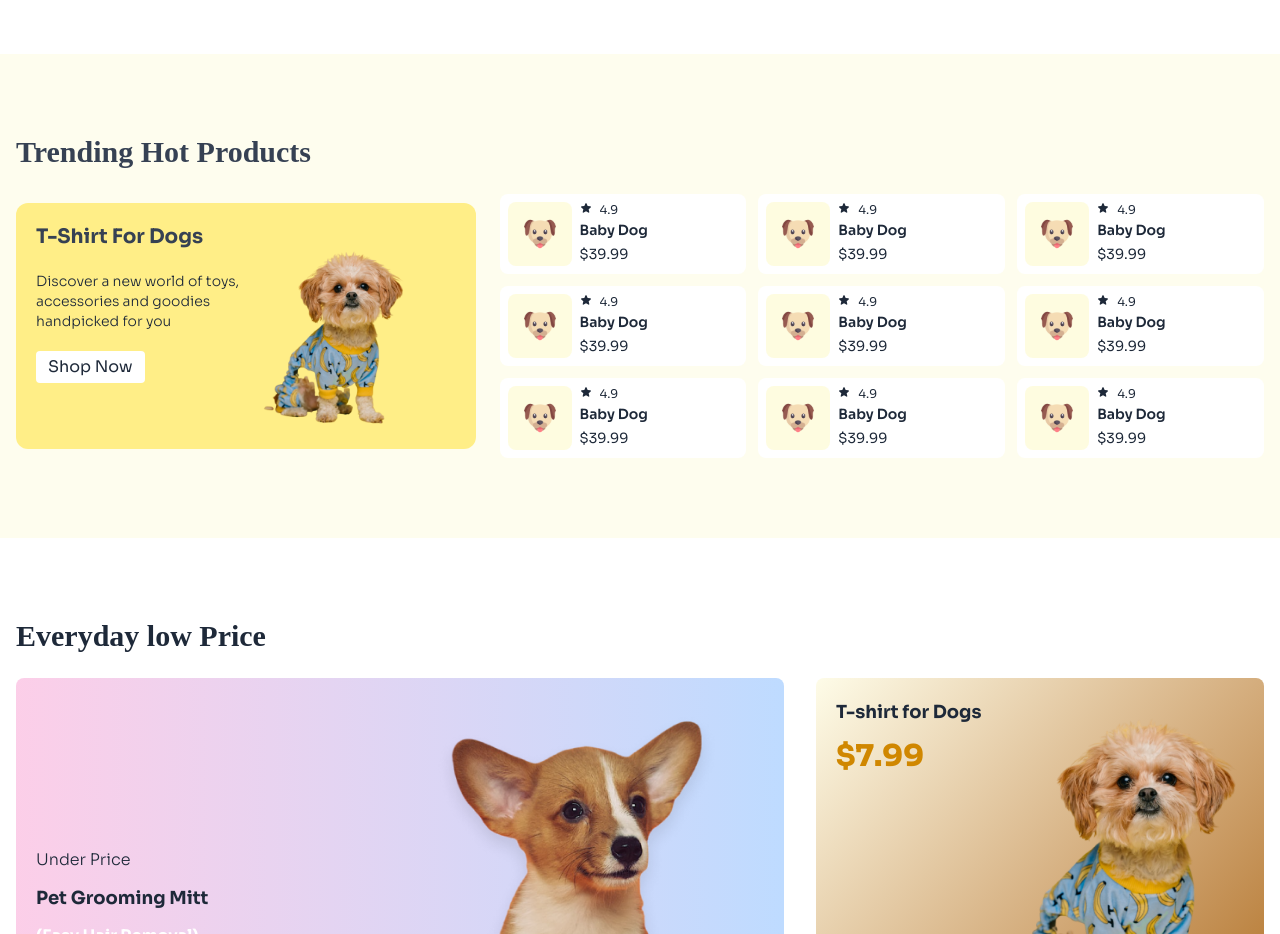
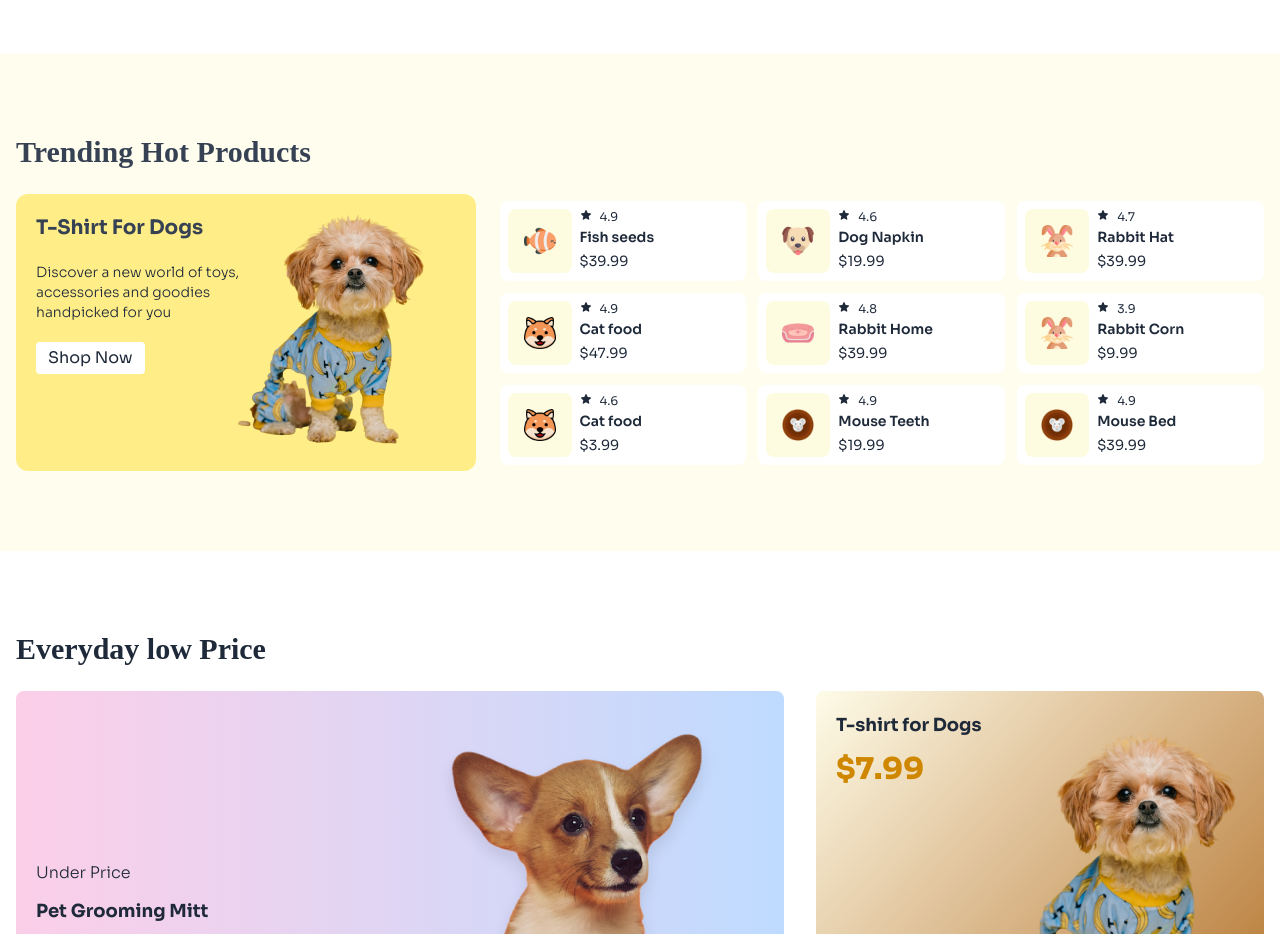
Before and after one commit to PB-Popy/B11-A3-Living-Lab, a plain HTML site: page index.html in a window 1280 px wide. Shown: the part 1220-2154 px from the top of the page. Drawn offline with nearby package versions, Linux system fonts and the light colour scheme; a web font is replaced by a local one.

Commit message:
fix sizes

```diff
--- a/index.html
+++ b/index.html
@@ -165,10 +165,10 @@
             <p class="font-light text-sm">Discover a new world of toys, accessories and goodies handpicked for you</p>
             <button class="rounded bg-white mr-auto px-3 py-1">Shop Now</button>
           </div>
-          <div class="mt-[-12rem] ml-auto flex z-1">
+          <div class="mt-[-15rem] ml-auto flex justify-end items-end align-right z-1">
             <!-- Product Image -->
             <div class="w-full">
-              <img src="c1-assets/cute-pet-small.png" alt="T-Shirt for Dogs" class="w-3/4 max-w-sm mx-auto">
+              <img src="c1-assets/cute-pet-small.png" alt="T-Shirt for Dogs" class="max-w-sm mx-auto">
             </div>
           </div>
         </div>
@@ -177,7 +177,7 @@
           <div class="rounded-lg border-gray-700 bg-white">
             <div class="flex flex-row p-2 justify-left">
               <div class="bg-yellow-100/50 rounded-lg">
-                <img src="c1-assets/dog-cartoon.png" class="h-16 w-16 p-4">
+                <img src="c1-assets/fish-cartoon.png" class="h-16 w-16 p-4">
               </div>
               <div class="flex flex-col ml-2">
                 <div class="flex flex-row text-xs">
@@ -187,7 +187,7 @@
                   <span class="font-normal pl-2">4.9</span>
                 </div>
                 <div class="text-normal">
-                  <span class="font-semibold text-sm">Baby Dog</span>
+                  <span class="font-semibold text-sm">Fish seeds</span>
                 </div>
                 <div>
                   <span class="text-sm font-normal font-gray-700">$39.99</span>
@@ -205,10 +205,31 @@
                   <svg xmlns="http://www.w3.org/2000/svg" viewBox="0 0 24 24" fill="currentColor" class="size-3">
                     <path fill-rule="evenodd" d="M10.788 3.21c.448-1.077 1.976-1.077 2.424 0l2.082 5.006 5.404.434c1.164.093 1.636 1.545.749 2.305l-4.117 3.527 1.257 5.273c.271 1.136-.964 2.033-1.96 1.425L12 18.354 7.373 21.18c-.996.608-2.231-.29-1.96-1.425l1.257-5.273-4.117-3.527c-.887-.76-.415-2.212.749-2.305l5.404-.434 2.082-5.005Z" clip-rule="evenodd" />
                   </svg>
-                  <span class="font-normal pl-2">4.9</span>
+                  <span class="font-normal pl-2">4.6</span>
                 </div>
                 <div class="text-normal">
-                  <span class="font-semibold text-sm">Baby Dog</span>
+                  <span class="font-semibold text-sm">Dog Napkin</span>
+                </div>
+                <div>
+                  <span class="text-sm font-normal font-gray-700">$19.99</span>
+                </div>
+              </div>
+            </div>
+          </div>
+          <div class="rounded-lg border-gray-700 bg-white">
+            <div class="flex flex-row p-2 justify-left">
+              <div class="bg-yellow-100/50 rounded-lg">
+                <img src="c1-assets/rabbit-cartoon.png" class="h-16 w-16 p-4">
+              </div>
+              <div class="flex flex-col ml-2">
+                <div class="flex flex-row text-xs">
+                  <svg xmlns="http://www.w3.org/2000/svg" viewBox="0 0 24 24" fill="currentColor" class="size-3">
+                    <path fill-rule="evenodd" d="M10.788 3.21c.448-1.077 1.976-1.077 2.424 0l2.082 5.006 5.404.434c1.164.093 1.636 1.545.749 2.305l-4.117 3.527 1.257 5.273c.271 1.136-.964 2.033-1.96 1.425L12 18.354 7.373 21.18c-.996.608-2.231-.29-1.96-1.425l1.257-5.273-4.117-3.527c-.887-.76-.415-2.212.749-2.305l5.404-.434 2.082-5.005Z" clip-rule="evenodd" />
+                  </svg>
+                  <span class="font-normal pl-2">4.7</span>
+                </div>
+                <div class="text-normal">
+                  <span class="font-semibold text-sm">Rabbit Hat</span>
                 </div>
                 <div>
                   <span class="text-sm font-normal font-gray-700">$39.99</span>
@@ -219,7 +240,7 @@
           <div class="rounded-lg border-gray-700 bg-white">
             <div class="flex flex-row p-2 justify-left">
               <div class="bg-yellow-100/50 rounded-lg">
-                <img src="c1-assets/dog-cartoon.png" class="h-16 w-16 p-4">
+                <img src="c1-assets/cat-cartoon.png" class="h-16 w-16 p-4">
               </div>
               <div class="flex flex-col ml-2">
                 <div class="flex flex-row text-xs">
@@ -229,7 +250,28 @@
                   <span class="font-normal pl-2">4.9</span>
                 </div>
                 <div class="text-normal">
-                  <span class="font-semibold text-sm">Baby Dog</span>
+                  <span class="font-semibold text-sm">Cat food</span>
+                </div>
+                <div>
+                  <span class="text-sm font-normal font-gray-700">$47.99</span>
+                </div>
+              </div>
+            </div>
+          </div>
+          <div class="rounded-lg border-gray-700 bg-white">
+            <div class="flex flex-row p-2 justify-left">
+              <div class="bg-yellow-100/50 rounded-lg">
+                <img src="c1-assets/pet-couch.png" class="h-16 w-16 p-4">
+              </div>
+              <div class="flex flex-col ml-2">
+                <div class="flex flex-row text-xs">
+                  <svg xmlns="http://www.w3.org/2000/svg" viewBox="0 0 24 24" fill="currentColor" class="size-3">
+                    <path fill-rule="evenodd" d="M10.788 3.21c.448-1.077 1.976-1.077 2.424 0l2.082 5.006 5.404.434c1.164.093 1.636 1.545.749 2.305l-4.117 3.527 1.257 5.273c.271 1.136-.964 2.033-1.96 1.425L12 18.354 7.373 21.18c-.996.608-2.231-.29-1.96-1.425l1.257-5.273-4.117-3.527c-.887-.76-.415-2.212.749-2.305l5.404-.434 2.082-5.005Z" clip-rule="evenodd" />
+                  </svg>
+                  <span class="font-normal pl-2">4.8</span>
+                </div>
+                <div class="text-normal">
+                  <span class="font-semibold text-sm">Rabbit Home</span>
                 </div>
                 <div>
                   <span class="text-sm font-normal font-gray-700">$39.99</span>
@@ -240,7 +282,49 @@
           <div class="rounded-lg border-gray-700 bg-white">
             <div class="flex flex-row p-2 justify-left">
               <div class="bg-yellow-100/50 rounded-lg">
-                <img src="c1-assets/dog-cartoon.png" class="h-16 w-16 p-4">
+                <img src="c1-assets/rabbit-cartoon.png" class="h-16 w-16 p-4">
+              </div>
+              <div class="flex flex-col ml-2">
+                <div class="flex flex-row text-xs">
+                  <svg xmlns="http://www.w3.org/2000/svg" viewBox="0 0 24 24" fill="currentColor" class="size-3">
+                    <path fill-rule="evenodd" d="M10.788 3.21c.448-1.077 1.976-1.077 2.424 0l2.082 5.006 5.404.434c1.164.093 1.636 1.545.749 2.305l-4.117 3.527 1.257 5.273c.271 1.136-.964 2.033-1.96 1.425L12 18.354 7.373 21.18c-.996.608-2.231-.29-1.96-1.425l1.257-5.273-4.117-3.527c-.887-.76-.415-2.212.749-2.305l5.404-.434 2.082-5.005Z" clip-rule="evenodd" />
+                  </svg>
+                  <span class="font-normal pl-2">3.9</span>
+                </div>
+                <div class="text-normal">
+                  <span class="font-semibold text-sm">Rabbit Corn</span>
+                </div>
+                <div>
+                  <span class="text-sm font-normal font-gray-700">$9.99</span>
+                </div>
+              </div>
+            </div>
+          </div>
+          <div class="rounded-lg border-gray-700 bg-white">
+            <div class="flex flex-row p-2 justify-left">
+              <div class="bg-yellow-100/50 rounded-lg">
+                <img src="c1-assets/cat-cartoon.png" class="h-16 w-16 p-4">
+              </div>
+              <div class="flex flex-col ml-2">
+                <div class="flex flex-row text-xs">
+                  <svg xmlns="http://www.w3.org/2000/svg" viewBox="0 0 24 24" fill="currentColor" class="size-3">
+                    <path fill-rule="evenodd" d="M10.788 3.21c.448-1.077 1.976-1.077 2.424 0l2.082 5.006 5.404.434c1.164.093 1.636 1.545.749 2.305l-4.117 3.527 1.257 5.273c.271 1.136-.964 2.033-1.96 1.425L12 18.354 7.373 21.18c-.996.608-2.231-.29-1.96-1.425l1.257-5.273-4.117-3.527c-.887-.76-.415-2.212.749-2.305l5.404-.434 2.082-5.005Z" clip-rule="evenodd" />
+                  </svg>
+                  <span class="font-normal pl-2">4.6</span>
+                </div>
+                <div class="text-normal">
+                  <span class="font-semibold text-sm">Cat food</span>
+                </div>
+                <div>
+                  <span class="text-sm font-normal font-gray-700">$3.99</span>
+                </div>
+              </div>
+            </div>
+          </div>
+          <div class="rounded-lg border-gray-700 bg-white">
+            <div class="flex flex-row p-2 justify-left">
+              <div class="bg-yellow-100/50 rounded-lg">
+                <img src="c1-assets/mouse-cartoon.png" class="h-16 w-16 p-4">
               </div>
               <div class="flex flex-col ml-2">
                 <div class="flex flex-row text-xs">
@@ -250,10 +334,10 @@
                   <span class="font-normal pl-2">4.9</span>
                 </div>
                 <div class="text-normal">
-                  <span class="font-semibold text-sm">Baby Dog</span>
+                  <span class="font-semibold text-sm">Mouse Teeth</span>
                 </div>
                 <div>
-                  <span class="text-sm font-normal font-gray-700">$39.99</span>
+                  <span class="text-sm font-normal font-gray-700">$19.99</span>
                 </div>
               </div>
             </div>
@@ -261,7 +345,7 @@
           <div class="rounded-lg border-gray-700 bg-white">
             <div class="flex flex-row p-2 justify-left">
               <div class="bg-yellow-100/50 rounded-lg">
-                <img src="c1-assets/dog-cartoon.png" class="h-16 w-16 p-4">
+                <img src="c1-assets/mouse-cartoon.png" class="h-16 w-16 p-4">
               </div>
               <div class="flex flex-col ml-2">
                 <div class="flex flex-row text-xs">
@@ -271,91 +355,7 @@
                   <span class="font-normal pl-2">4.9</span>
                 </div>
                 <div class="text-normal">
-                  <span class="font-semibold text-sm">Baby Dog</span>
-                </div>
-                <div>
-                  <span class="text-sm font-normal font-gray-700">$39.99</span>
-                </div>
-              </div>
-            </div>
-          </div>
-          <div class="rounded-lg border-gray-700 bg-white">
-            <div class="flex flex-row p-2 justify-left">
-              <div class="bg-yellow-100/50 rounded-lg">
-                <img src="c1-assets/dog-cartoon.png" class="h-16 w-16 p-4">
-              </div>
-              <div class="flex flex-col ml-2">
-                <div class="flex flex-row text-xs">
-                  <svg xmlns="http://www.w3.org/2000/svg" viewBox="0 0 24 24" fill="currentColor" class="size-3">
-                    <path fill-rule="evenodd" d="M10.788 3.21c.448-1.077 1.976-1.077 2.424 0l2.082 5.006 5.404.434c1.164.093 1.636 1.545.749 2.305l-4.117 3.527 1.257 5.273c.271 1.136-.964 2.033-1.96 1.425L12 18.354 7.373 21.18c-.996.608-2.231-.29-1.96-1.425l1.257-5.273-4.117-3.527c-.887-.76-.415-2.212.749-2.305l5.404-.434 2.082-5.005Z" clip-rule="evenodd" />
-                  </svg>
-                  <span class="font-normal pl-2">4.9</span>
-                </div>
-                <div class="text-normal">
-                  <span class="font-semibold text-sm">Baby Dog</span>
-                </div>
-                <div>
-                  <span class="text-sm font-normal font-gray-700">$39.99</span>
-                </div>
-              </div>
-            </div>
-          </div>
-          <div class="rounded-lg border-gray-700 bg-white">
-            <div class="flex flex-row p-2 justify-left">
-              <div class="bg-yellow-100/50 rounded-lg">
-                <img src="c1-assets/dog-cartoon.png" class="h-16 w-16 p-4">
-              </div>
-              <div class="flex flex-col ml-2">
-                <div class="flex flex-row text-xs">
-                  <svg xmlns="http://www.w3.org/2000/svg" viewBox="0 0 24 24" fill="currentColor" class="size-3">
-                    <path fill-rule="evenodd" d="M10.788 3.21c.448-1.077 1.976-1.077 2.424 0l2.082 5.006 5.404.434c1.164.093 1.636 1.545.749 2.305l-4.117 3.527 1.257 5.273c.271 1.136-.964 2.033-1.96 1.425L12 18.354 7.373 21.18c-.996.608-2.231-.29-1.96-1.425l1.257-5.273-4.117-3.527c-.887-.76-.415-2.212.749-2.305l5.404-.434 2.082-5.005Z" clip-rule="evenodd" />
-                  </svg>
-                  <span class="font-normal pl-2">4.9</span>
-                </div>
-                <div class="text-normal">
-                  <span class="font-semibold text-sm">Baby Dog</span>
-                </div>
-                <div>
-                  <span class="text-sm font-normal font-gray-700">$39.99</span>
-                </div>
-              </div>
-            </div>
-          </div>
-          <div class="rounded-lg border-gray-700 bg-white">
-            <div class="flex flex-row p-2 justify-left">
-              <div class="bg-yellow-100/50 rounded-lg">
-                <img src="c1-assets/dog-cartoon.png" class="h-16 w-16 p-4">
-              </div>
-              <div class="flex flex-col ml-2">
-                <div class="flex flex-row text-xs">
-                  <svg xmlns="http://www.w3.org/2000/svg" viewBox="0 0 24 24" fill="currentColor" class="size-3">
-                    <path fill-rule="evenodd" d="M10.788 3.21c.448-1.077 1.976-1.077 2.424 0l2.082 5.006 5.404.434c1.164.093 1.636 1.545.749 2.305l-4.117 3.527 1.257 5.273c.271 1.136-.964 2.033-1.96 1.425L12 18.354 7.373 21.18c-.996.608-2.231-.29-1.96-1.425l1.257-5.273-4.117-3.527c-.887-.76-.415-2.212.749-2.305l5.404-.434 2.082-5.005Z" clip-rule="evenodd" />
-                  </svg>
-                  <span class="font-normal pl-2">4.9</span>
-                </div>
-                <div class="text-normal">
-                  <span class="font-semibold text-sm">Baby Dog</span>
-                </div>
-                <div>
-                  <span class="text-sm font-normal font-gray-700">$39.99</span>
-                </div>
-              </div>
-            </div>
-          </div>
-          <div class="rounded-lg border-gray-700 bg-white">
-            <div class="flex flex-row p-2 justify-left">
-              <div class="bg-yellow-100/50 rounded-lg">
-                <img src="c1-assets/dog-cartoon.png" class="h-16 w-16 p-4">
-              </div>
-              <div class="flex flex-col ml-2">
-                <div class="flex flex-row text-xs">
-                  <svg xmlns="http://www.w3.org/2000/svg" viewBox="0 0 24 24" fill="currentColor" class="size-3">
-                    <path fill-rule="evenodd" d="M10.788 3.21c.448-1.077 1.976-1.077 2.424 0l2.082 5.006 5.404.434c1.164.093 1.636 1.545.749 2.305l-4.117 3.527 1.257 5.273c.271 1.136-.964 2.033-1.96 1.425L12 18.354 7.373 21.18c-.996.608-2.231-.29-1.96-1.425l1.257-5.273-4.117-3.527c-.887-.76-.415-2.212.749-2.305l5.404-.434 2.082-5.005Z" clip-rule="evenodd" />
-                  </svg>
-                  <span class="font-normal pl-2">4.9</span>
-                </div>
-                <div class="text-normal">
-                  <span class="font-semibold text-sm">Baby Dog</span>
+                  <span class="font-semibold text-sm">Mouse Bed</span>
                 </div>
                 <div>
                   <span class="text-sm font-normal font-gray-700">$39.99</span>
```
